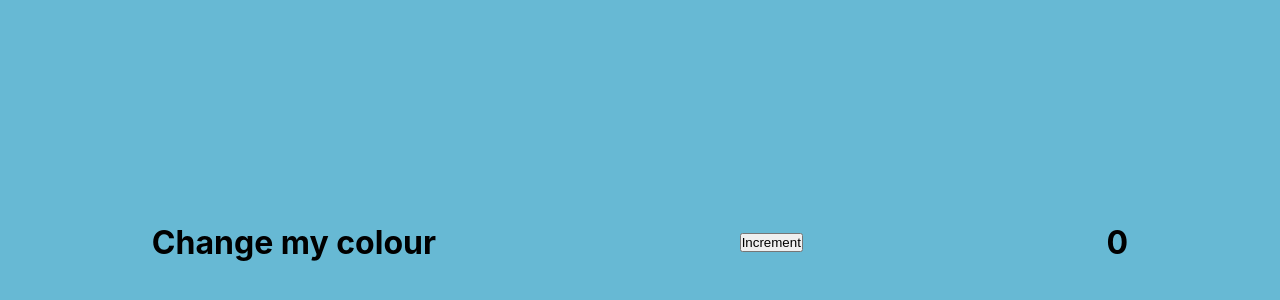
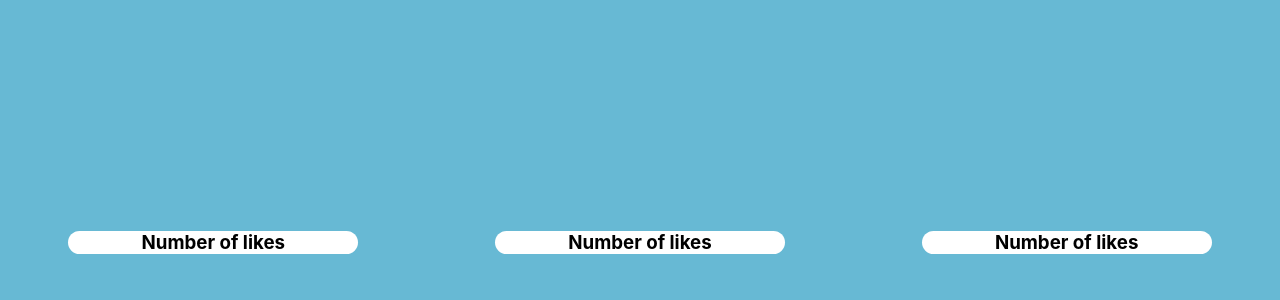
Before and after one commit to seyi4mi/reactJS, a React (Create React App) app: page / in a window 1280 px wide. Shown: the part 158-458 px from the top of the page. Built offline with nearby package versions, Linux system fonts and the light colour scheme.

Commit message:
Adding states to components 2

```diff
--- a/src/App.js
+++ b/src/App.js
@@ -4,19 +4,17 @@ import Tweet from "./Tweet"
 
 // Step 2 - Create a component
 function App() {
-	const [isRed, setRed] = useState(false)
-	const [count, setCount] = useState(0)
-
-	const increment = () => {
-		setCount(count + 1)
-		setRed(!isRed)
-	}
+	const [users, setUsers] = useState([
+		{ name: "EmmaohmaGod", message: "somebody say oh my God" },
+		{ name: "Gordon Ramsey", message: "IT'S RAWW!!" },
+		{ name: "Limoblaze", message: "God's favourite baby" },
+	])
 
 	return (
 		<div className="app">
-			<h1 className={isRed ? "red" : ""}>Change my colour</h1>
-			<button onClick={increment}>Increment</button>
-			<h1>{count}</h1>
+			{users.map((info) => (
+				<Tweet name={users.name} message={users.message} />
+			))}
 		</div>
 	)
 }
```
